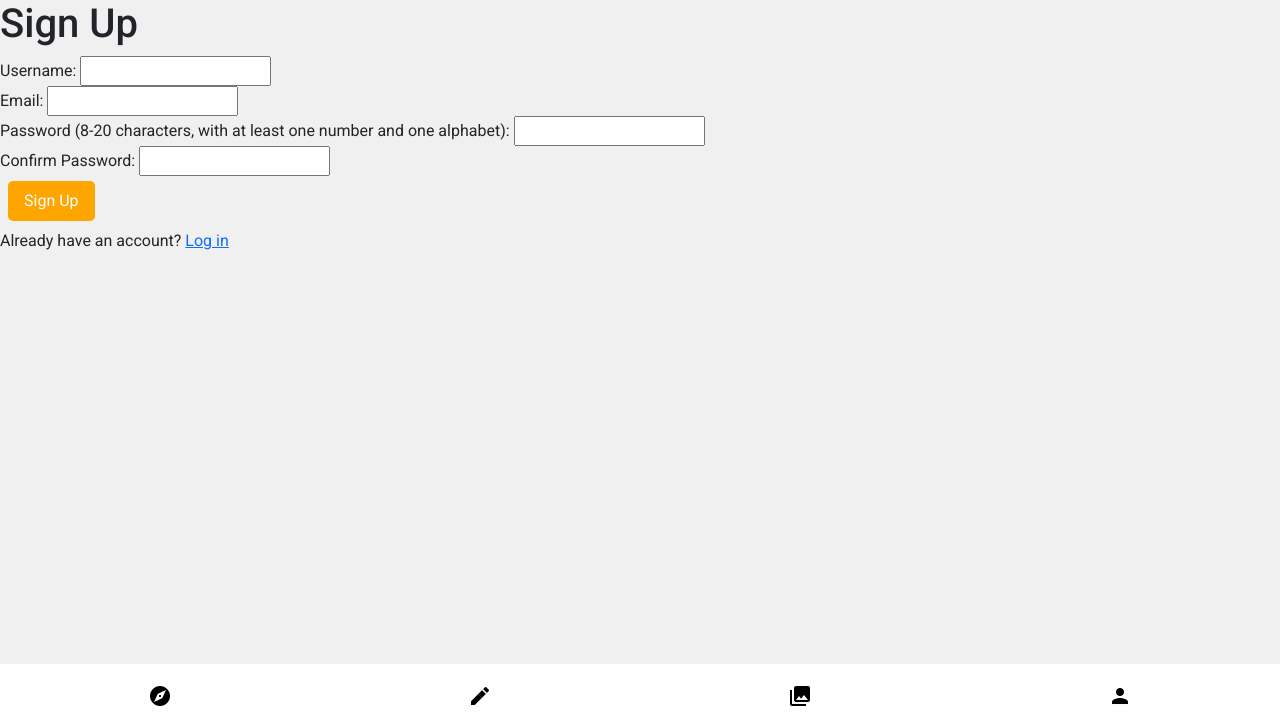
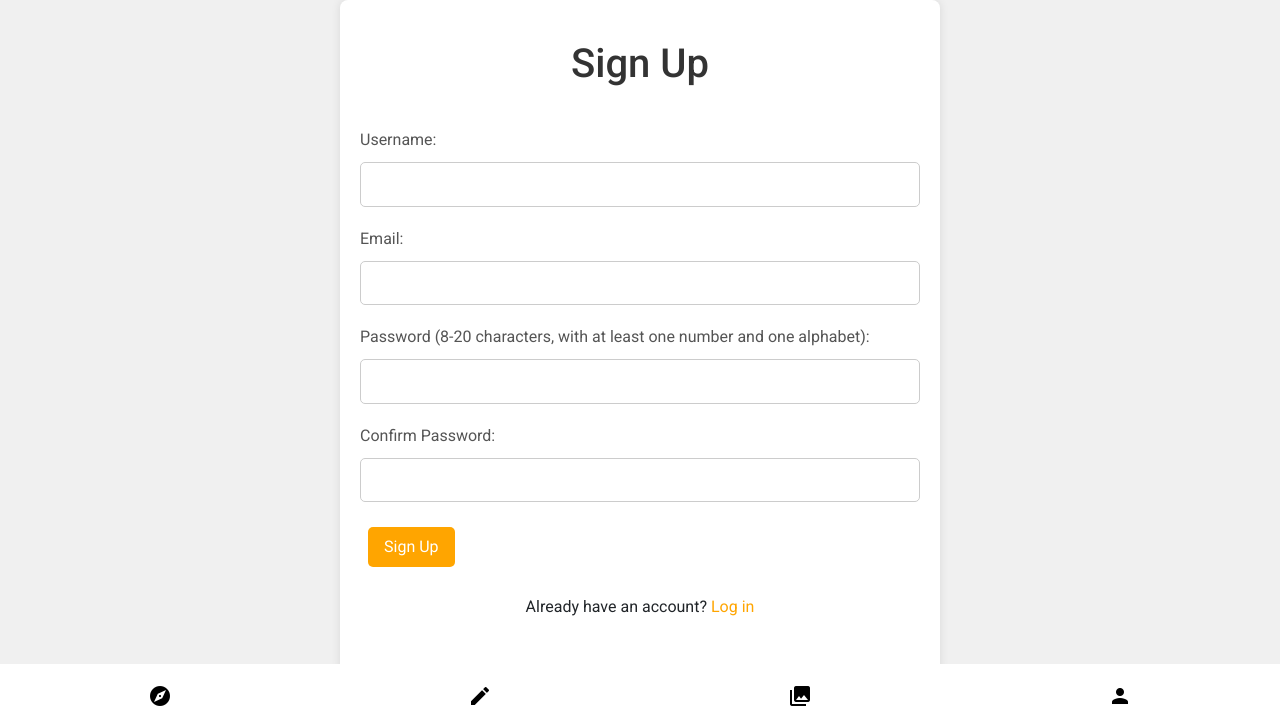
Before and after one commit to software-students-fall2023/2-web-app-exercise-artroam, a Flask app: page /signup in a window 1280 px wide. Shown: the part 72-800 px from the top of the page. Run offline with Flask 3, Linux system fonts and the light colour scheme; some libraries are stand-ins or nearby versions.

Commit message:
small updates

```diff
--- a/app.py
+++ b/app.py
@@ -55,8 +55,27 @@ def generate_unique_filename(original_filename):
 # Default home route which will be the explore page
 @app.route('/')
 def home():
-    artworks = database.posts.find({}).sort("created_at", -1)
-    return render_template('index.html', artworks = artworks)
+    artworks = list(database.posts.find({}).sort("created_at", -1))
+
+    # Enhance artworks with avatar information
+    for artwork in artworks:
+        user_id = artwork.get('user_id', None)
+        if user_id:
+            try:
+                user_object_id = ObjectId(user_id)
+                user = database.users.find_one({'_id': user_object_id})
+                if user:
+                    artwork['avatar_url'] = user.get('avatar_url', None)
+                    print(f"User ID: {user_id} -> Avatar URL: {artwork['avatar_url']}")
+                else:
+                    print(f"No user found for User ID: {user_id}")
+            except Exception as e:
+                print(f"Error converting user_id {user_id} to ObjectId: {e}")
+        else:
+            print("No user_id field in this artwork.")
+
+    return render_template('index.html', artworks=artworks)
+
 
 # This route is for the search bar and it finds the posts that have the same title as the user searched for.
 @app.route('/search', methods=['GET'])
@@ -369,6 +388,32 @@ def edit_profile():
 
         return render_template('edit_profile.html', user=user)
 
+
+@app.route('/delete_account', methods=['POST'])
+def delete_account():
+    # Check if user is authenticated
+    if 'user_id' not in session:
+        return redirect(url_for('login'))
+
+    user_id = ObjectId(session['user_id'])
+
+    # Check if the user exists in the database
+    user = database.users.find_one({'_id': user_id})
+    if not user:
+        return "User not found", 404
+
+    try:
+        database.users.delete_one({'_id': user_id})
+        session.pop('user_id', None)
+        session.pop('uploaded_file_key', None)
+
+        # Redirect to homepage
+        return redirect(url_for('home', message="Account successfully deleted. We're sorry to see you go!"))
+
+    except Exception as e:
+        return f"An error occurred: {str(e)}", 500
+
+
 @app.route('/update_pp', methods=['GET', 'POST'])
 def update_pp():
     if 'user_id' in session:
--- a/static/css/edit.css
+++ b/static/css/edit.css
@@ -1,4 +1,68 @@
-.button{
+.content {
+    padding-top: 10px;  /* This will be overridden */
+    max-width: 600px;
+    margin: 0 auto;
+    padding: 40px 20px; /* This will be used instead */
+    box-shadow: 0 0 10px rgba(0, 0, 0, 0.1);
+    background-color: #ffffff;
+    border-radius: 8px;
+}
+
+
+h1 {
+    text-align: center;
+    color: #333;
+    margin-bottom: 40px;
+}
+
+form {
+    margin-bottom: 20px;
+}
+
+label {
+    display: block;
+    margin-bottom: 10px;
+    color: #555;
+}
+
+input[type="text"], input[type="file"], input[type="submit"] {
+    width: 100%;
+    padding: 10px;
+    border: 1px solid #ccc;
+    border-radius: 5px;
+    margin-bottom: 20px;
+    font-size: 15px;
+}
+
+input[type="text"], input[type="submit"] {
+    width: 100%;
+    padding: 10px;
+    border: 1px solid #ccc;
+    border-radius: 5px;
+    margin-bottom: 20px;
+    font-size: 15px;
+}
+
+input[type="password"] {
+    width: 100%;
+    padding: 10px;
+    border: 1px solid #ccc;
+    border-radius: 5px;
+    margin-bottom: 20px;
+    font-size: 15px;
+}
+
+input[type="email"] {
+    width: 100%;
+    padding: 10px;
+    border: 1px solid #ccc;
+    border-radius: 5px;
+    margin-bottom: 20px;
+    font-size: 15px;
+}
+
+
+.button {
     background-color: #ffa500;
     color: #fff;
     border: none;
@@ -6,5 +70,64 @@
     padding: 10px 50px;
     font-size: 15px;
     transition: background-color 0.3s;
+    cursor: pointer;
+    display: block;
+    width: 100%;
+    text-align: center;
+    box-sizing: border-box;
+    width: calc(100% - 20px);
     margin: 10px 10px;
 }
+
+.button:hover {
+    background-color: #ff8c00;
+}
+
+.alert {
+    background-color: #ffcccc;
+    padding: 15px;
+    margin-top: 20px;
+    border-radius: 5px;
+    color: #cc0000;
+    border: 1px solid #ff0000;
+}
+
+.alert ul {
+    padding: 0;
+    margin: 0;
+    list-style-type: none;
+}
+
+.alert li {
+    margin-bottom: 10px;
+}
+
+p {
+    text-align: center;
+    margin-top: 20px;
+}
+
+a {
+    color: #ffa500;
+    text-decoration: none;
+}
+
+a:hover {
+    text-decoration: underline;
+}
+
+#delete-account-button {
+    background-color: #f44336;
+    color: #ffffff;
+    border: none;
+    border-radius: 5px;
+    padding: 12px 20px;
+    font-size: 15px;
+    transition: background-color 0.3s, transform 0.2s;
+    cursor: pointer;
+    display: block;
+    width: 100%;
+    text-align: center;
+    box-sizing: border-box;
+    margin: 20px 0;
+}
--- a/static/js/capture.js
+++ b/static/js/capture.js
@@ -109,7 +109,7 @@ nextButton.addEventListener('click', () => {
 
 // When clicked on the upload photo button, it asks for an input file
 uploadPhotoButton.addEventListener('click', () => {
-    fileInput.click();
+    // fileInput.click();
 });
 
 // This checks if the file is an image file and converts it to base64-encoded string and sends to the server.
--- a/templates/forgot_password.html
+++ b/templates/forgot_password.html
@@ -3,6 +3,7 @@
 {% block container %}
 
 <link href="https://fonts.googleapis.com/icon?family=Material+Icons" rel="stylesheet">
+<link rel="stylesheet" type="text/css" href="{{ url_for('static', filename='css/edit.css') }}"/>
 
 <div class="content">
     <h1> Forgot Password </h1>
--- a/templates/login.html
+++ b/templates/login.html
@@ -2,6 +2,7 @@
 
 {% block container %}
     <link href="https://fonts.googleapis.com/icon?family=Material+Icons" rel="stylesheet">
+    <link rel="stylesheet" type="text/css" href="{{ url_for('static', filename='css/edit.css') }}"/>
 
     <div class="content">
         <h1> Login </h1>
--- a/templates/signup.html
+++ b/templates/signup.html
@@ -2,6 +2,7 @@
 
 {% block container %}
     <link href="https://fonts.googleapis.com/icon?family=Material+Icons" rel="stylesheet">
+    <link rel="stylesheet" type="text/css" href="{{ url_for('static', filename='css/edit.css') }}"/>
 
     <div class="content">
         <h1> Sign Up </h1>
```
Also changed, not shown: static/css/explore.css (+32 -1 lines), static/css/profile.css (+8 -50 lines), templates/edit_profile.html (+5 -3 lines), templates/index.html (+8 -2 lines), templates/profile.html (+32 -9 lines).
